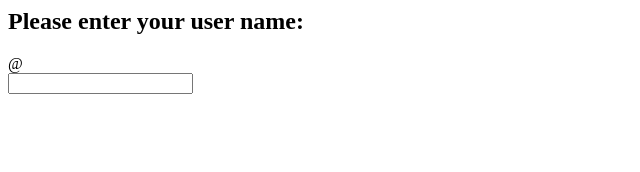
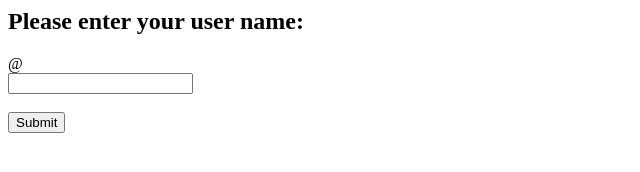
Before and after one commit to towercity/tweet_sound, a website: page views/index.html in a window 1280 px wide. Shown: the whole page, without its empty margins (0-640 px from the left). Drawn offline with Linux system fonts and the light colour scheme.

Commit message:
Add submit button to front page

```diff
--- a/views/index.html
+++ b/views/index.html
@@ -6,5 +6,10 @@
 			<div class="input-group-addon">@</div>
 			<input type="text" name="userName" class="form-control">
 		</div>
+
+		<br>
+
+		<input type="submit" value="Submit" class="btn btn-default">
 	</div>
+
 </form>
```
